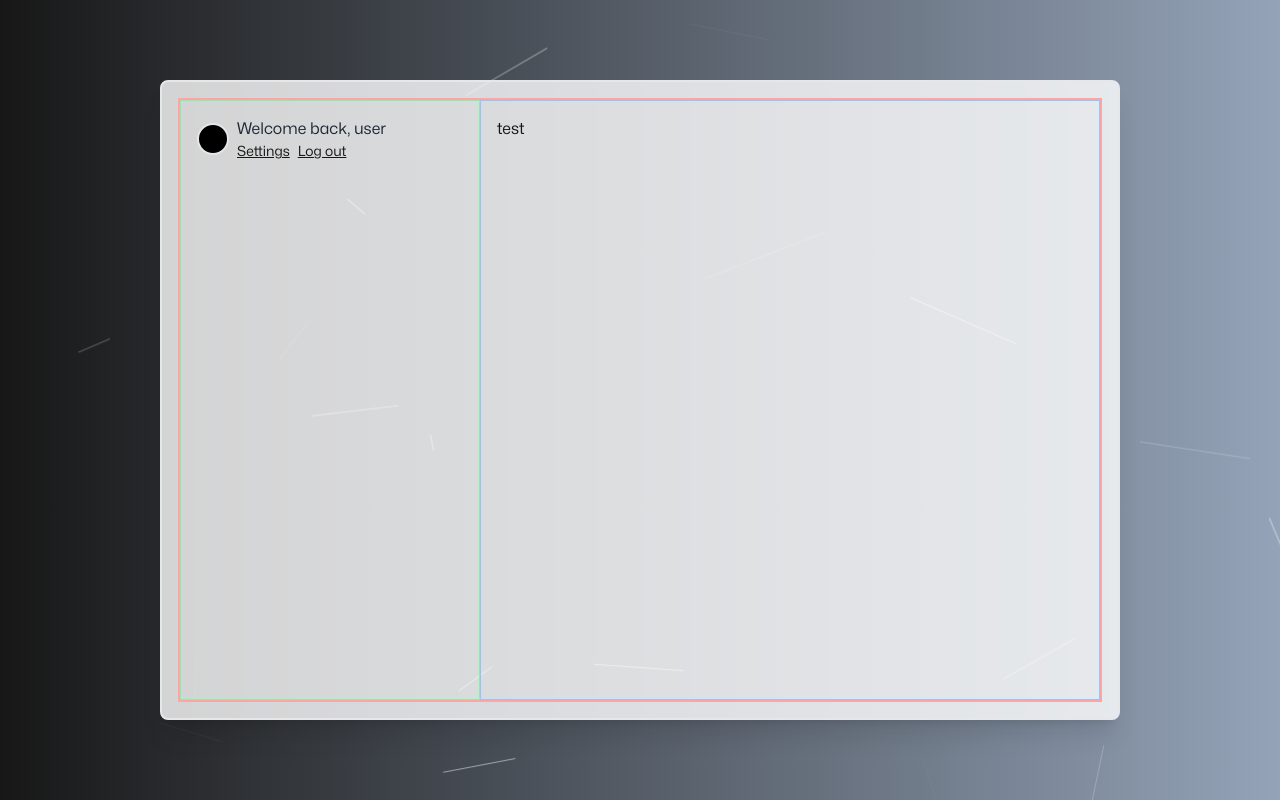
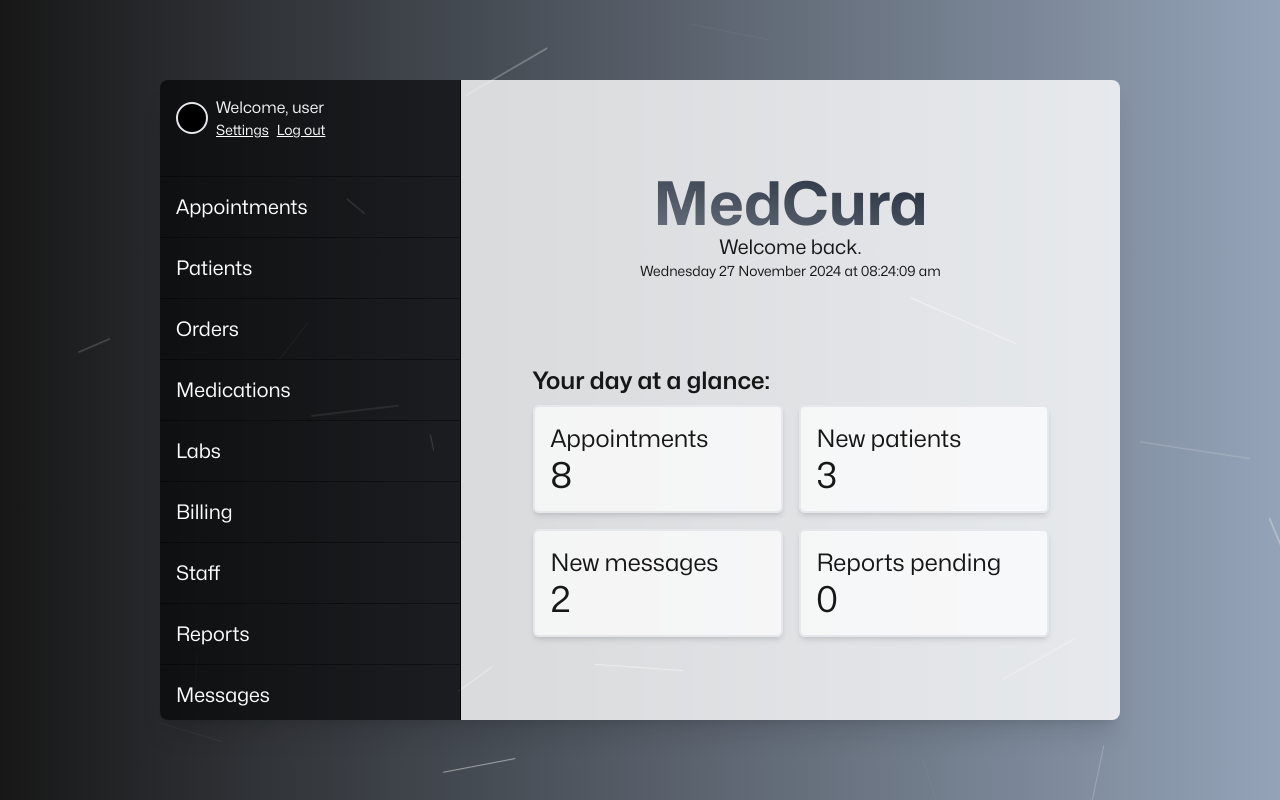
Before and after one commit to Ray-Hackshaw/medcura, a Next.js app: page /dashboard in a window 1280 px wide. Built offline with nearby package versions, Linux system fonts and the light colour scheme.

Commit message:
feat: dashboard screen and side menu

```diff
--- /dev/null
+++ b/app/(signed-in)/dashboard/page.tsx
@@ -0,0 +1,68 @@
+import LiveTimer from "@/app/components/LiveTime";
+import Link from "next/link";
+import React from "react";
+
+interface OverviewItem {
+  title: string;
+  description: string;
+  href?: string;
+  icon?: React.ReactNode;
+}
+
+const quickStartItems: OverviewItem[] = [
+  {
+    title: "Appointments",
+    href: "/appointments",
+    icon: "",
+    description: "8",
+  },
+  {
+    title: "New patients",
+    href: "/patients",
+    icon: "",
+    description: "3",
+  },
+  {
+    title: "New messages",
+    href: "/messages",
+    icon: "",
+    description: "2",
+  },
+  {
+    title: "Reports pending",
+    href: "/reports",
+    icon: "",
+    description: "0",
+  },
+];
+
+export default async function DashboardPage() {
+  return (
+    <div className="w-full mx-auto h-full flex-1 items-center flex flex-col justify-evenly">
+      <div className="text-center">
+        <h1 className="text-3xl md:text-6xl font-bold bg-gradient-to-tr from-gray-500 to-gray-800 text-gradient">
+          MedCura
+        </h1>
+        <p className="text-xl">Welcome back.</p>
+        <LiveTimer />
+      </div>
+      <div>
+        <p className="font-semibold text-2xl py-2">Your day at a glance:</p>
+        <div className="flex flex-col lg:grid gap-4 grid-cols-2">
+          {quickStartItems.map((item) => (
+            <Link
+              href={item.href ?? ""}
+              key={item.title}
+              className="group p-4 min-w-[250px] border-2 rounded-md bg-white/70 transition-all duration-200 shadow-md hover:shadow-xl"
+            >
+              <p className="text-2xl group-hover:font-semibold transition-all duration-200">
+                {item.title}
+              </p>
+              <p className="text-4xl">{item.description}</p>
+            </Link>
+          ))}
+        </div>
+      </div>
+    </div>
+  );
+}
--- /dev/null
+++ b/app/(signed-in)/layout.tsx
@@ -0,0 +1,27 @@
+import type { Metadata } from "next";
+import { SideBar } from "../components/SideBar";
+
+export const metadata: Metadata = {
+  title: "MedCura | Dashboard",
+  description: "Transforming Healthcare with Every Connection.",
+};
+
+export default function DashboardLayout({
+  children,
+}: Readonly<{ children: React.ReactNode }>) {
+  return (
+    <div
+      className="mx-auto p-8 md:p-20 xl:px-40 flex flex-col relative h-screen"
+      id="dashboard-layout"
+    >
+      <div className="w-full flex-1 shadow-xl rounded-lg overflow-hidden flex flex-col">
+        <div className="w-full md:flex flex-1">
+          <SideBar />
+          <div className="w-full border-black border-l p-4 bg-white/80">
+            {children}
+          </div>
+        </div>
+      </div>
+    </div>
+  );
+}
--- /dev/null
+++ b/app/components/LiveTime.tsx
@@ -0,0 +1,37 @@
+"use client";
+
+import { useEffect, useState } from "react";
+
+const LiveTimer = () => {
+  const [time, setTime] = useState<string>("");
+
+  const updateTime = () => {
+    const now = new Date();
+    const options: Intl.DateTimeFormatOptions = {
+      weekday: "long",
+      day: "2-digit",
+      month: "long",
+      year: "numeric",
+      hour: "2-digit",
+      minute: "2-digit",
+      second: "2-digit",
+      hour12: true,
+    };
+    setTime(now.toLocaleString("en-GB", options));
+  };
+
+  useEffect(() => {
+    updateTime();
+    const interval = setInterval(updateTime, 1000);
+
+    return () => clearInterval(interval);
+  }, []);
+
+  return (
+    <div>
+      <p className="text-sm">{time}</p>
+    </div>
+  );
+};
+
+export default LiveTimer;
--- /dev/null
+++ b/app/components/SideBar.tsx
@@ -0,0 +1,28 @@
+import { SideMenu } from "./SideMenu";
+import { TransitionLink } from "./TransitionLink";
+
+export const SideBar = () => {
+  return (
+    <div className="md:max-w-[300px] w-full overflow-hidden bg-black/60 text-white ">
+      <div className="flex flex-col gap-4">
+        <div className="flex items-center gap-2 p-4 ">
+          <div className="w-full max-w-4 md:max-w-8 aspect-square rounded-full bg-black border-2" />
+          <div>
+            <p className="text-gray-100 text-sm md:text-base">Welcome, user</p>
+            <div className="md:flex items-center gap-2 text-sm">
+              <div className="underline">Settings</div>
+              <TransitionLink
+                href="/"
+                className="underline"
+                transitionId="dashboard-layout"
+              >
+                Log out
+              </TransitionLink>
+            </div>
+          </div>
+        </div>
+        <SideMenu />
+      </div>
+    </div>
+  );
+};
--- /dev/null
+++ b/app/components/SideMenu.tsx
@@ -0,0 +1,31 @@
+"use client";
+
+import Link from "next/link";
+
+const menuItems = [
+  "Appointments",
+  "Patients",
+  "Orders",
+  "Medications",
+  "Labs",
+  "Billing",
+  "Staff",
+  "Reports",
+  "Messages",
+];
+
+export const SideMenu = () => {
+  return (
+    <div className="w-full h-full py-1 flex flex-col">
+      {menuItems.map((item) => (
+        <Link
+          href={`/${item.toLowerCase()}`}
+          key={item}
+          className="hover:font-bold transition-all px-4 md:text-xl hover:indent-2 hover:bg-white/20 duration-200 border-t last:border-b border-black/40 py-2 md:py-4"
+        >
+          {item}
+        </Link>
+      ))}
+    </div>
+  );
+};
--- a/app/components/SignInForm.tsx
+++ b/app/components/SignInForm.tsx
@@ -18,8 +18,10 @@ export const SignInForm = () => {
     >
       <div className="max-w-md space-y-8 w-full h-auto md:h-[400px] border-2 rounded-lg overflow-hidden bg-white/80 p-4 shadow-xl">
         <div className="text-center">
-          <h1 className="text-xl md:text-5xl font-bold">MedCura</h1>
-          <h2 className="text-base md:text-lg text-gray-500 px-5 font-semibold">
+          <h1 className="text-3xl md:text-5xl font-bold bg-gradient-to-tr from-gray-500 to-gray-800 text-gradient">
+            MedCura
+          </h1>
+          <h2 className="text-sm md:text-lg text-gray-500 px-5 font-semibold">
             Transforming healthcare with every connection.
           </h2>
         </div>
@@ -62,14 +64,14 @@ export const SignInForm = () => {
       <div className="w-full max-w-md pt-6 flex flex-col gap-2 text-sm text-white px-2">
         <Link
           href="/reset-password"
-          className="transition-all duration-100 hover:indent-2 hover:font-bold hover:before:content-['-_']"
+          className="transition-all duration-100 hover:indent-2 hover:font-bold hover:before:content-['·_']"
         >
           Forgot something?
         </Link>
         <TransitionLink
           href="/dashboard"
           transitionId="sign-in-form"
-          className="transition-all duration-100 hover:indent-2 hover:font-bold hover:before:content-['-_']"
+          className="transition-all duration-100 hover:indent-2 hover:font-bold hover:before:content-['·_']"
         >
           Contact an admin
         </TransitionLink>
--- a/app/dashboard/layout.tsx
+++ /dev/null
@@ -1,44 +0,0 @@
-import type { Metadata } from "next";
-import { TransitionLink } from "../components/TransitionLink";
-
-export const metadata: Metadata = {
-  title: "MedCura | Dashboard",
-  description: "Transforming Healthcare with Every Connection.",
-};
-
-export default function DashboardLayout({
-  children,
-}: Readonly<{ children: React.ReactNode }>) {
-  return (
-    <div
-      className="mx-auto p-20 xl:px-40 flex flex-col relative h-screen"
-      id="dashboard-layout"
-    >
-      <div className="w-full border-2 bg-white/80 flex-1 shadow-xl p-4 rounded-lg overflow-hidden flex flex-col">
-        <div className="border-2 border-red-300 w-full flex flex-1">
-          <div className="md:max-w-[300px] w-full border-green-300 border p-4">
-            <div className="flex flex-col gap-4">
-              <div className="flex items-center gap-2">
-                <div className="w-8 h-8 rounded-full bg-black border-2"></div>
-                <div>
-                  <p className="text-gray-800">Welcome back, user</p>
-                  <div className="flex items-center gap-2 text-sm">
-                    <div className="underline">Settings</div>
-                    <TransitionLink
-                      href="/"
-                      className="underline"
-                      transitionId="dashboard-layout"
-                    >
-                      Log out
-                    </TransitionLink>
-                  </div>
-                </div>
-              </div>
-            </div>
-          </div>
-          <div className="w-full border-blue-300 border p-4">{children}</div>
-        </div>
-      </div>
-    </div>
-  );
-}
--- a/app/dashboard/page.tsx
+++ /dev/null
@@ -1,3 +0,0 @@
-export default async function DashboardPage() {
-  return <div>test</div>;
-}
--- a/app/globals.css
+++ b/app/globals.css
@@ -36,3 +36,11 @@ body {
   opacity: 0;
   filter: blur(12px);
 }
+
+@layer utilities {
+  .text-gradient {
+    background-clip: text;
+    -webkit-background-clip: text;
+    -webkit-text-fill-color: transparent;
+  }
+}
--- a/package.json
+++ b/package.json
@@ -10,6 +10,7 @@
   },
   "dependencies": {
     "clsx": "^2.1.1",
+    "lucide-react": "^0.468.0",
     "next": "15.0.3",
     "react": "19.0.0-rc-66855b96-20241106",
     "react-dom": "19.0.0-rc-66855b96-20241106",
```
Also changed, not shown: app/(signed-in)/appointments/page.tsx (added), app/(signed-in)/patients/page.tsx (added), 1 other file (tests, documents, lock files or other folders).
